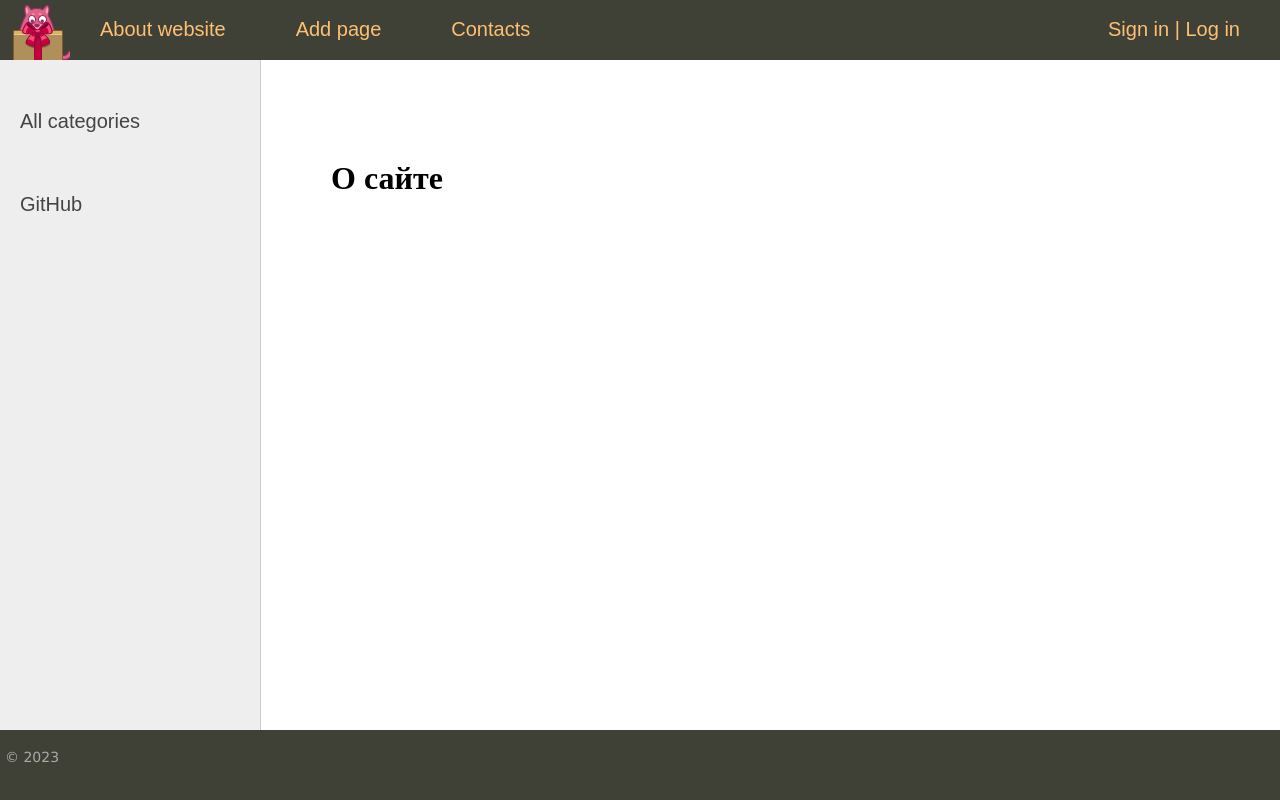
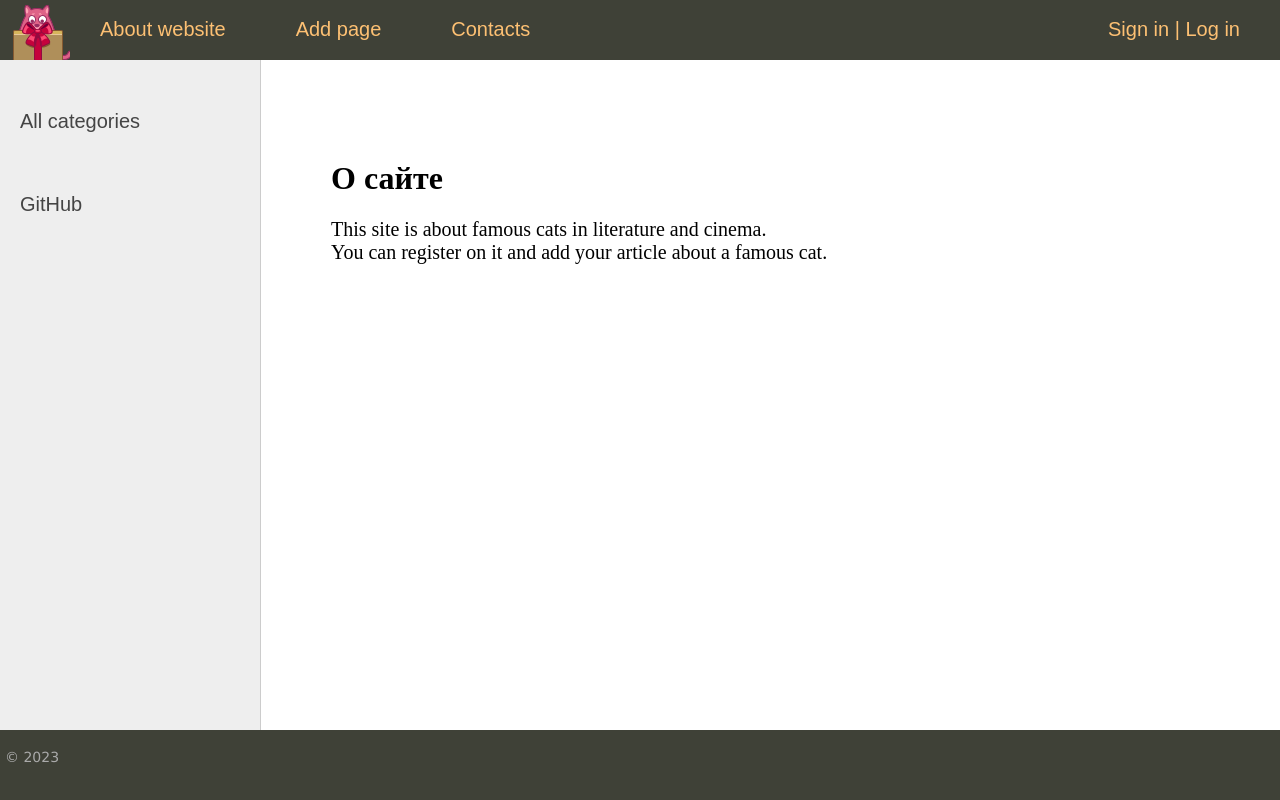
Before and after one commit to levina-anna/Famous_Cats, a Django app: page /about/ in a window 1280 px wide. Run offline with Django 4.2, Linux system fonts and the light colour scheme; data that the repository does not hold is empty.

Commit message:
add info on about page

```diff
--- a/coolsite/cats/forms.py
+++ b/coolsite/cats/forms.py
@@ -1,10 +1,7 @@
-# Тут находятся все формы
-
 from django import forms
 from django.contrib.auth.forms import UserCreationForm, AuthenticationForm
 from django.contrib.auth.models import User
 from django.core.exceptions import ValidationError
-
 from .models import *
 
 
--- a/coolsite/cats/templates/cats/about.html
+++ b/coolsite/cats/templates/cats/about.html
@@ -2,6 +2,7 @@
 
 {% block content %}
 <h1>{{title}}</h1>
-
+<p>This site is about famous cats in literature and cinema. <br>
+    You can register on it and add your article about a famous cat.</p>
 
 {% endblock %}
--- a/coolsite/cats/views.py
+++ b/coolsite/cats/views.py
@@ -54,11 +54,6 @@ class AddPage(LoginRequiredMixin, DataMixin, CreateView):
 # функция представления для страницы "Обратная связь"
 def contact(request):
     return HttpResponse("Обратная связь")
-
-
-# функция представления для страницы "Авторизация"
-# def login(request):
-#     return HttpResponse("Авторизация")
 
 
 # Обработчик для страницы 404
```
Also changed, not shown: coolsite/cats/static/cats/images/blockquote.png (deleted), coolsite/cats/static/cats/images/btn_yt.png (deleted), coolsite/cats/static/cats/images/smallmenu.png (deleted), coolsite/media/photos/2023/07/29/Garfield_the_Cat.jpg (deleted), coolsite/media/photos/2023/07/29/Salem_Saberhagen_Archie_Comics_character.png (deleted).
